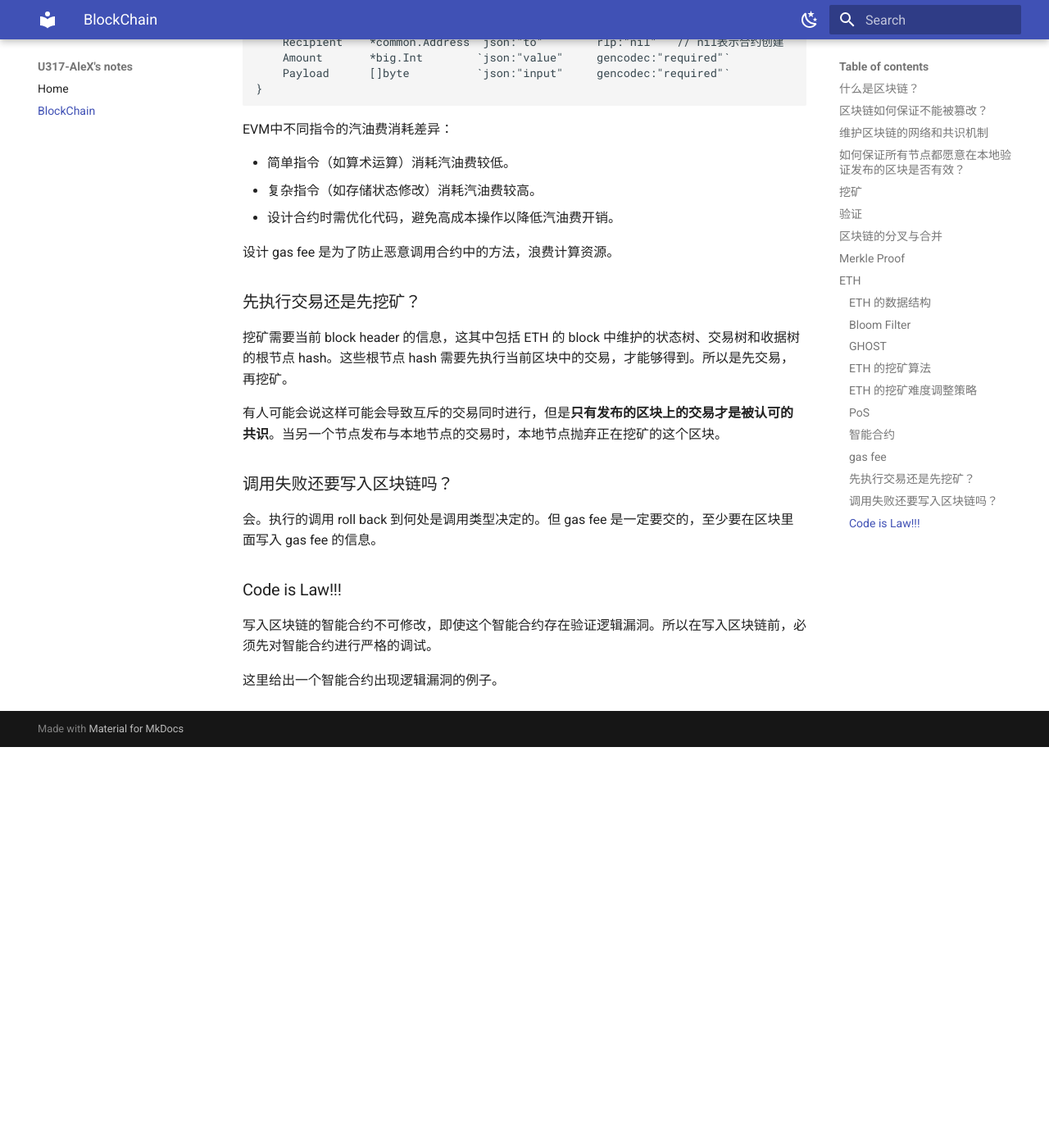
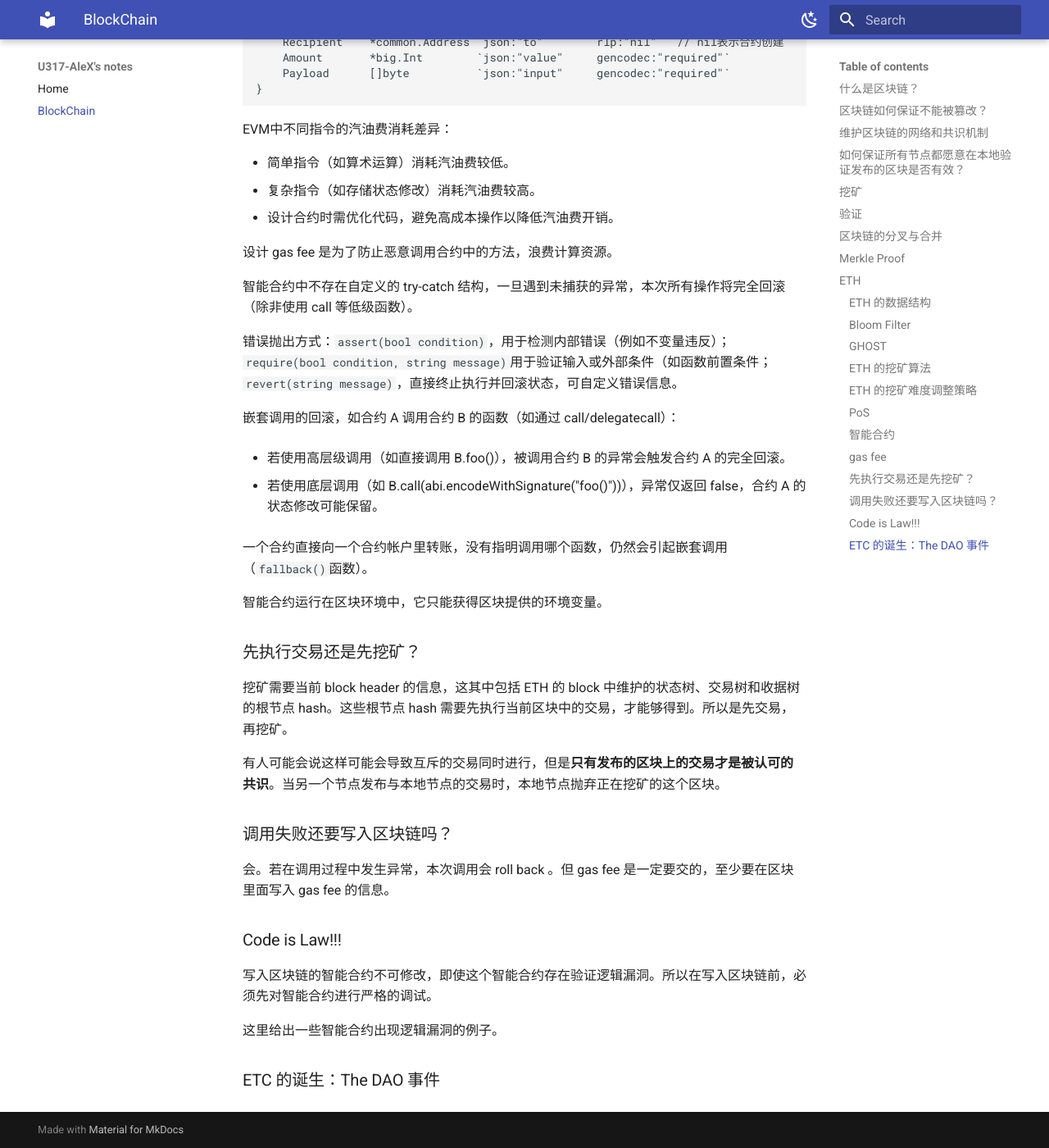
Before and after one commit to U317-AleX/myweb, an MkDocs documentation site: the page built from docs/block_chain.md, in a window 1280 px wide and 1400 px high, scrolled down 12113 px. Shown: the whole window at 82% size. Built offline with MkDocs 1.6.1 and Material for MkDocs 9.7.7, drawn with Linux system fonts in a browser that asks for light colours; before the commit the page ends 13024 px from its top, so only the background shows below that.

Commit message:
version4

```diff
--- a/docs/block_chain.md
+++ b/docs/block_chain.md
@@ -348,16 +348,36 @@ EVM中不同指令的汽油费消耗差异：
 
 设计 gas fee 是为了防止恶意调用合约中的方法，浪费计算资源。
 
+智能合约中不存在自定义的 try-catch 结构，一旦遇到未捕获的异常，本次所有操作将完全回滚（除非使用 call 等低级函数）。
+
+错误抛出方式：`assert(bool condition)`，用于检测内部错误（例如不变量违反）；`require(bool condition, string message)`用于验证输入或外部条件（如函数前置条件；`revert(string message)`，直接终止执行并回滚状态，可自定义错误信息。
+
+嵌套调用的回滚，如合约 A 调用合约 B 的函数（如通过 call/delegatecall）：
+
+- 若使用高层级调用（如直接调用 B.foo()），被调用合约 B 的异常会触发合约 A 的完全回滚。
+
+- 若使用底层调用（如 B.call(abi.encodeWithSignature("foo()"))），异常仅返回 false，合约 A 的状态修改可能保留。
+
+一个合约直接向一个合约帐户里转账，没有指明调用哪个函数，仍然会引起嵌套调用（`fallback()`函数）。
+
+智能合约运行在区块环境中，它只能获得区块提供的环境变量。
+
 ### 先执行交易还是先挖矿？
 挖矿需要当前 block header 的信息，这其中包括 ETH 的 block 中维护的状态树、交易树和收据树的根节点 hash。这些根节点 hash 需要先执行当前区块中的交易，才能够得到。所以是先交易，再挖矿。
 
 有人可能会说这样可能会导致互斥的交易同时进行，但是**只有发布的区块上的交易才是被认可的共识**。当另一个节点发布与本地节点的交易时，本地节点抛弃正在挖矿的这个区块。
 
 ### 调用失败还要写入区块链吗？
-会。执行的调用 roll back 到何处是调用类型决定的。但 gas fee 是一定要交的，至少要在区块里面写入 gas fee 的信息。
+会。若在调用过程中发生异常，本次调用会 roll back 。但 gas fee 是一定要交的，至少要在区块里面写入 gas fee 的信息。
+
+
+
+
 
 
 ### Code is Law!!!
 写入区块链的智能合约不可修改，即使这个智能合约存在验证逻辑漏洞。所以在写入区块链前，必须先对智能合约进行严格的调试。
 
-这里给出一个智能合约出现逻辑漏洞的例子。
+这里给出一些智能合约出现逻辑漏洞的例子。
+
+### ETC 的诞生：The DAO 事件
```
